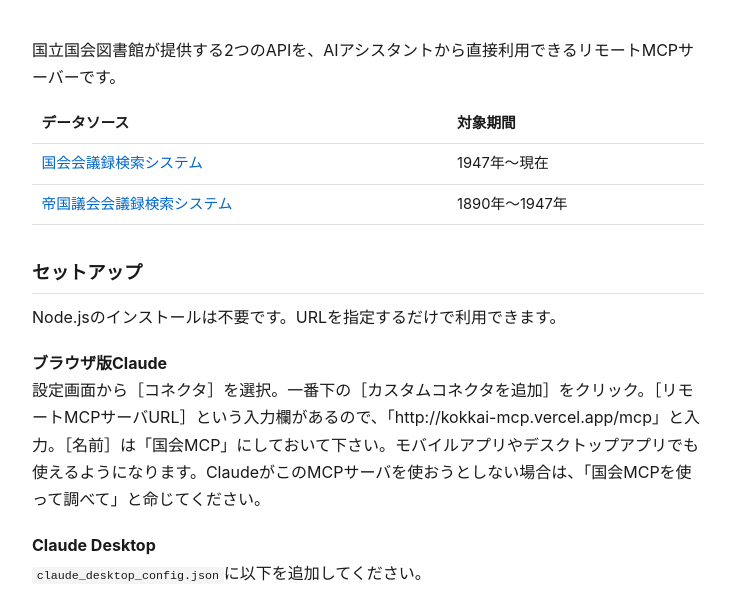
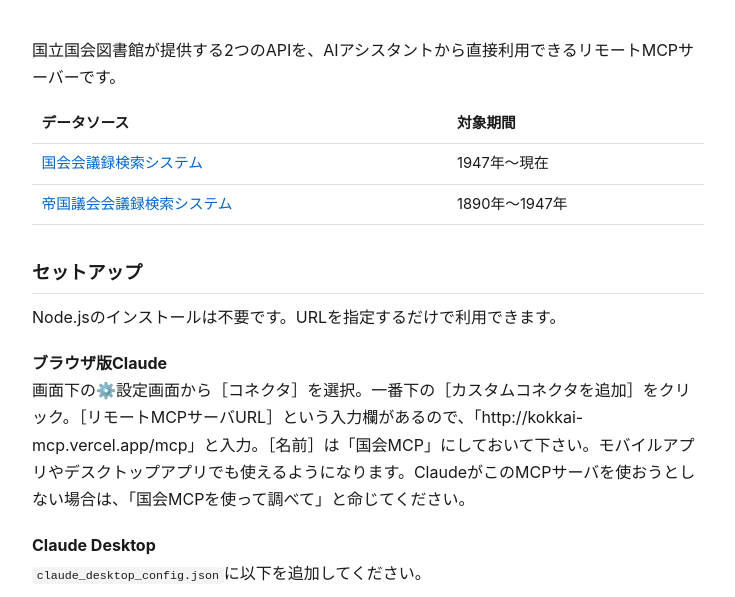
Before and after one commit to analekt/kokkai-mcp-server, a website: page public/index.html in a window 1280 px wide. Shown: the part 130-727 px from the top of the page, without its empty margins (272-1007 px from the left). Drawn offline with Linux system fonts and the light colour scheme.

```diff
--- a/public/index.html
+++ b/public/index.html
@@ -41,7 +41,7 @@
 <p>Node.jsのインストールは不要です。URLを指定するだけで利用できます。</p>
 
 <h3 style="font-size:1rem; margin-top:1.2rem;">ブラウザ版Claude</h3>
-<p>設定画面から［コネクタ］を選択。一番下の［カスタムコネクタを追加］をクリック。［リモートMCPサーバURL］という入力欄があるので、「http://kokkai-mcp.vercel.app/mcp」と入力。［名前］は「国会MCP」にしておいて下さい。モバイルアプリやデスクトップアプリでも使えるようになります。ClaudeがこのMCPサーバを使おうとしない場合は、「国会MCPを使って調べて」と命じてください。</p>
+<p>画面下の⚙️設定画面から［コネクタ］を選択。一番下の［カスタムコネクタを追加］をクリック。［リモートMCPサーバURL］という入力欄があるので、「http://kokkai-mcp.vercel.app/mcp」と入力。［名前］は「国会MCP」にしておいて下さい。モバイルアプリやデスクトップアプリでも使えるようになります。ClaudeがこのMCPサーバを使おうとしない場合は、「国会MCPを使って調べて」と命じてください。</p>
 
 <h3 style="font-size:1rem; margin-top:1.2rem;">Claude Desktop</h3>
 <p><code>claude_desktop_config.json</code>に以下を追加してください。</p>
```
